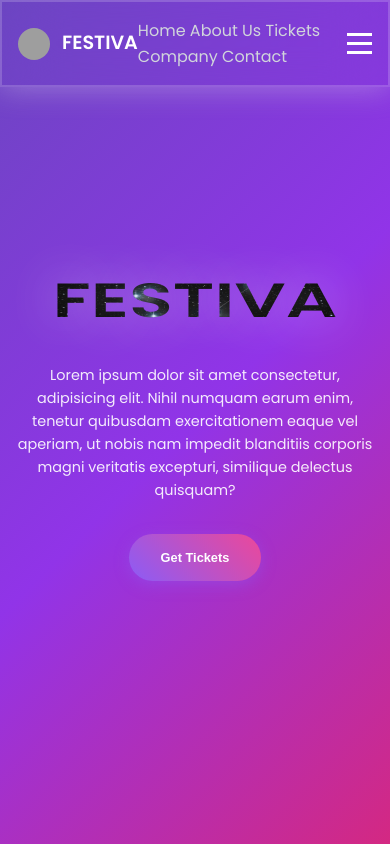
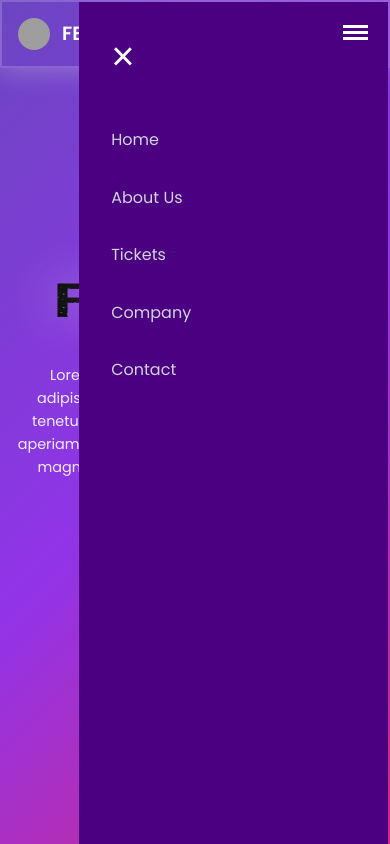
Before and after one commit to blagochinnova/Eventa, a plain HTML site: page index.html in a window 390 px wide. Both pictures are taken after a click on the element 359 px from the left and 34 px from the top of the page. Shown: the top 844 px of the page. Drawn offline with Linux system fonts and the light colour scheme; grey boxes are pictures that could not be loaded.

Commit message:
some fix

```diff
--- a/css/styles.css
+++ b/css/styles.css
@@ -88,12 +88,13 @@ body {
 }
 
 .nav-menu {
+  position: static;
   display: flex;
+  flex-direction: row;
+  height: auto;
   gap: 2rem;
 }
-.nav-menu.active {
-  display: block;
-}
+
 .nav-link {
   color: #d1d5db;
   text-decoration: none;
@@ -127,8 +128,11 @@ body {
   flex-direction: column;
   cursor: pointer;
 }
-
+.close-menu-btn {
+  display: none;
+}
 .mobile-menu-btn span {
+  display: block;
   width: 25px;
   height: 3px;
   background: #ffffff;
@@ -581,11 +585,39 @@ body {
 /* Responsive Design */
 @media (max-width: 768px) {
   .nav-menu {
-    display: none;
+    position: fixed;
+    display: flex;
+    top: 0;
+    right: -100%;
+    width: 80%;
+    height: 100vh;
+    flex-direction: column;
+    align-items: flex-start;
+    padding: 2rem;
+    transition: right 0.3s ease-in-out;
+    z-index: 1000;
+    background: #4b0082;
   }
-
+  .nav-menu.active {
+    right: 0;
+  }
   .mobile-menu-btn {
-    display: flex;
+    display: block;
+    position: fixed;
+    top: 20px;
+    right: 20px;
+    z-index: 1100;
+    cursor: pointer;
+  }
+  .close-menu-btn {
+    display: block;
+    font-size: 40px;
+    background: none;
+    border: none;
+    color: white;
+    margin-bottom: 1rem;
+    align-items: flex-end;
+    cursor: pointer;
   }
   .logo-text {
     font-size: 1.2rem;
--- a/index.html
+++ b/index.html
@@ -6,8 +6,14 @@
     <title>Festiva</title>
 
     <link rel="stylesheet" href="./css/styles.css" />
-    <link rel="stylesheet" href="https://cdnjs.cloudflare.com/ajax/libs/font-awesome/6.0.0/css/all.min.css">
-    <link href="https://fonts.googleapis.com/css2?family=Poppins:wght@400;600&display=swap" rel="stylesheet" />
+    <link
+      rel="stylesheet"
+      href="https://cdnjs.cloudflare.com/ajax/libs/font-awesome/6.0.0/css/all.min.css"
+    />
+    <link
+      href="https://fonts.googleapis.com/css2?family=Poppins:wght@400;600&display=swap"
+      rel="stylesheet"
+    />
   </head>
   <body>
     <!--HEADER-->
@@ -15,22 +21,26 @@
       <nav class="nav">
         <div class="nav-container">
           <div class="logo">
-                  <img src="https://images.unsplash.com/photo-1600269558224-625f34642074" alt="Festiva Logo" class="logo-img">
+            <img
+              src="https://images.unsplash.com/photo-1600269558224-625f34642074"
+              alt="Festiva Logo"
+              class="logo-img"
+            />
             <span class="logo-text">FESTIVA</span>
           </div>
-
+          <div class="mobile-menu-btn">
+            <span></span>
+            <span></span>
+            <span></span>
+          </div>
           <div class="nav-menu">
+            <!--Close button-->
+            <button class="close-menu-btn">&times;</button>
             <a href="#home" class="nav-link">Home</a>
             <a href="#about" class="nav-link">About Us</a>
             <a href="#tickets" class="nav-link">Tickets</a>
             <a href="#community" class="nav-link">Company</a>
             <a href="#footer" class="nav-link">Contact</a>
-              </div>
-
-              <div class="mobile-menu-btn">
-                  <span></span>
-                  <span></span>
-                  <span></span>
           </div>
         </div>
       </nav>
@@ -41,8 +51,15 @@
       <section id="home" class="hero">
         <div class="hero-content">
           <h1 class="hero-title">FESTIVA</h1>
-          <p class="hero-subtitle">Lorem ipsum dolor sit amet consectetur, adipisicing elit. Nihil numquam earum enim, tenetur quibusdam exercitationem eaque vel aperiam, ut nobis nam impedit blanditiis corporis magni veritatis excepturi, similique delectus quisquam?</p>
-          <button class="cta-button" onclick="scrollToSection('tickets')">Get Tickets</button>
+          <p class="hero-subtitle">
+            Lorem ipsum dolor sit amet consectetur, adipisicing elit. Nihil
+            numquam earum enim, tenetur quibusdam exercitationem eaque vel
+            aperiam, ut nobis nam impedit blanditiis corporis magni veritatis
+            excepturi, similique delectus quisquam?
+          </p>
+          <button class="cta-button" onclick="scrollToSection('tickets')">
+            Get Tickets
+          </button>
         </div>
       </section>
       <!-- About Section -->
@@ -51,7 +68,10 @@
           <div class="section-header">
             <h2 class="section-title">About Us</h2>
             <p class="section-description">
-                Lorem ipsum dolor sit amet, consectetur adipiscing elit. Sed do eiusmod tempor incididunt ut labore et dolore magna aliqua. Ut enim ad minim veniam, quis nostrud exercitation ullamco laboris nisi ut aliquip ex ea commodo consequat.
+              Lorem ipsum dolor sit amet, consectetur adipiscing elit. Sed do
+              eiusmod tempor incididunt ut labore et dolore magna aliqua. Ut
+              enim ad minim veniam, quis nostrud exercitation ullamco laboris
+              nisi ut aliquip ex ea commodo consequat.
             </p>
           </div>
 
@@ -63,7 +83,8 @@
                 title="Imagine Dragons - Believer"
                 frameborder="0"
                 allow="accelerometer; autoplay; clipboard-write; encrypted-media; gyroscope; picture-in-picture"
-                    allowfullscreen>
+                allowfullscreen
+              >
               </iframe>
             </div>
           </div>
@@ -76,7 +97,9 @@
             <span class="section-label">TICKET PRICING</span>
             <h2 class="section-title">Event Pass & Tickets</h2>
             <p class="section-description">
-                  Some info about tickets - Lorem ipsum dolor sit amet, consectetur adipiscing elit. Choose the perfect ticket for your festival experience.
+              Some info about tickets - Lorem ipsum dolor sit amet, consectetur
+              adipiscing elit. Choose the perfect ticket for your festival
+              experience.
             </p>
           </div>
 
@@ -158,14 +181,18 @@
         <div class="container">
           <div class="community-content">
             <div class="community-logo">
-                    <img src="https://images.unsplash.com/photo-1600269558224-625f34642074" alt="Festiva Logo">
+              <img
+                src="https://images.unsplash.com/photo-1600269558224-625f34642074"
+                alt="Festiva Logo"
+              />
             </div>
             <h2 class="community-title">
-                    Join the biggest Marketing<br>
+              Join the biggest Marketing<br />
               Community of the world
             </h2>
             <p class="community-description">
-                    Lorem ipsum dolor sit amet, consectetur adipiscing elit. Sed do eiusmod tempor incididunt ut labore et dolore magna aliqua.
+              Lorem ipsum dolor sit amet, consectetur adipiscing elit. Sed do
+              eiusmod tempor incididunt ut labore et dolore magna aliqua.
             </p>
             <div class="community-buttons">
               <button class="primary-button">Get Started</button>
@@ -180,7 +207,10 @@
       <div class="container">
         <div class="footer-content">
           <div class="footer-logo">
-                  <img src="https://images.unsplash.com/photo-1600269558224-625f34642074" alt="Festiva Logo">
+            <img
+              src="https://images.unsplash.com/photo-1600269558224-625f34642074"
+              alt="Festiva Logo"
+            />
             <span class="footer-logo-text">FESTIVA</span>
           </div>
           <p class="footer-text">
@@ -204,7 +234,6 @@
       </div>
     </footer>
 
-
     <script src="./js/script.js"></script>
   </body>
 </html>
--- a/js/script.js
+++ b/js/script.js
@@ -90,10 +90,14 @@ function setupNavigation() {
 // Mobile menu toggle (basic implementation)
 function setupMobileMenu() {
   const mobileMenuBtn = document.querySelector(".mobile-menu-btn");
+  const closeBtn = document.querySelector(".close-menu-btn");
   const navMenu = document.querySelector(".nav-menu");
 
-  if (mobileMenuBtn && navMenu) {
+  if (mobileMenuBtn && closeBtn && navMenu) {
     mobileMenuBtn.addEventListener("click", function () {
+      navMenu.classList.toggle("active");
+    });
+    closeBtn.addEventListener("click", function () {
       navMenu.classList.toggle("active");
     });
   }
```
Lines whose indentation alone changed are shown as unchanged.
